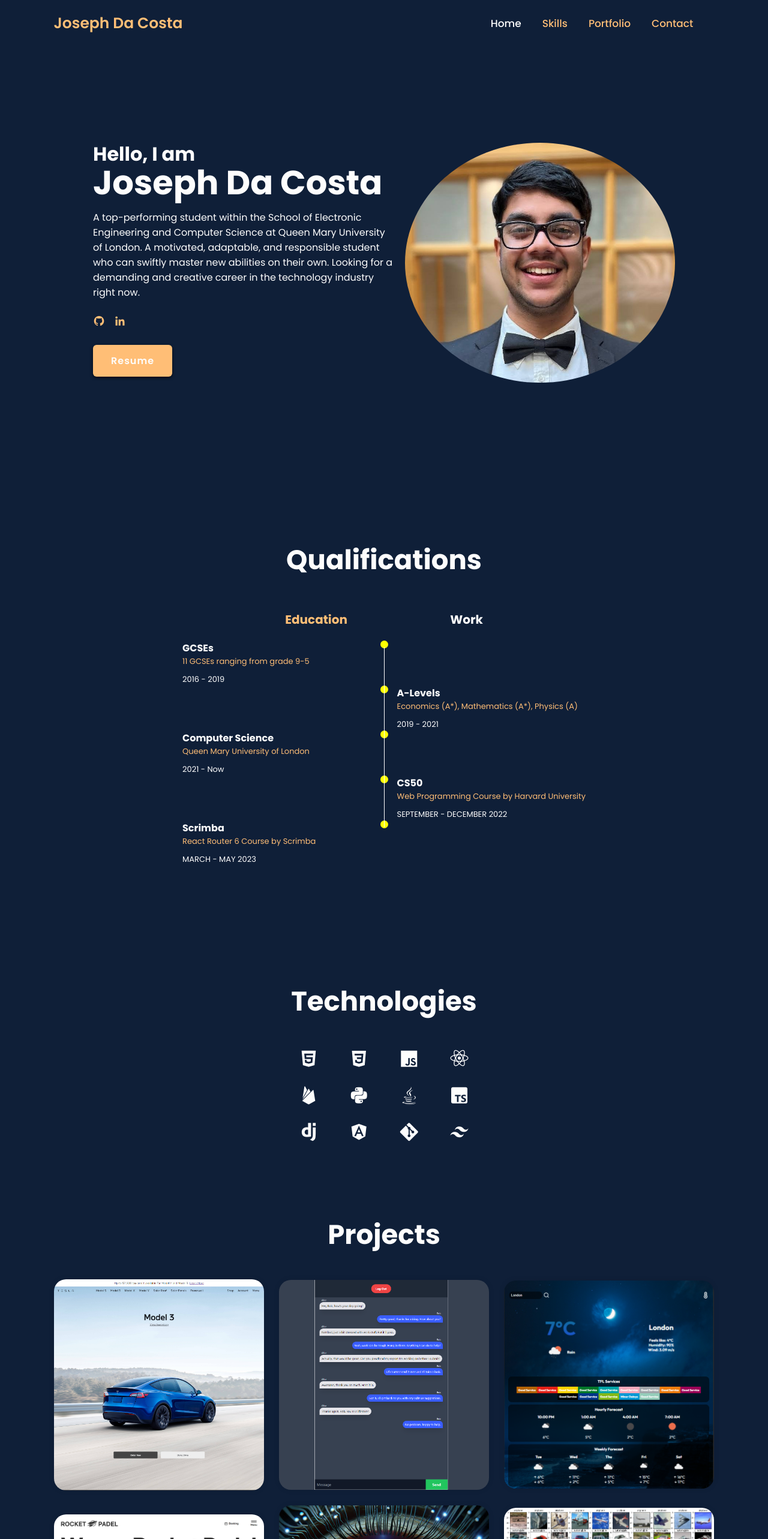
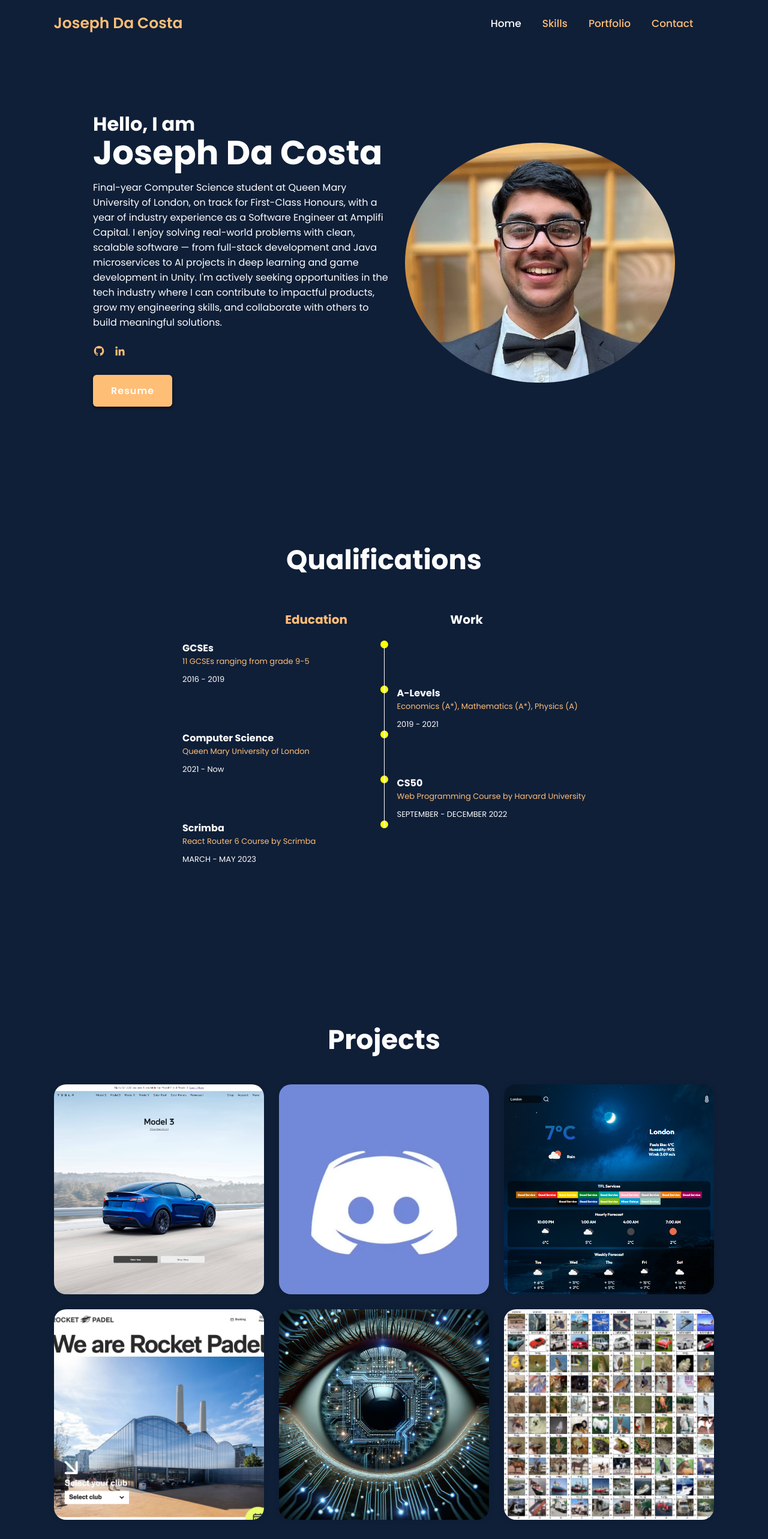
Before and after one commit to JDC05/Portfolio, a React (Create React App) app: page / in a window 1280 px wide. Shown: the top 2566 px of the page at 60% size. Built offline with nearby package versions, Linux system fonts and the light colour scheme.

Commit message:
Minor changes and added project

```diff
--- a/package.json
+++ b/package.json
@@ -7,7 +7,6 @@
     "@testing-library/jest-dom": "^5.16.5",
     "@testing-library/react": "^13.4.0",
     "@testing-library/user-event": "^13.5.0",
-    "boxicons": "^2.1.4",
     "react": "^18.2.0",
     "react-dom": "^18.2.0",
     "react-router-dom": "^6.10.0",
--- a/src/App.css
+++ b/src/App.css
@@ -275,18 +275,17 @@ span {
 
 .portfolio-container .portfolio-box {
   position: relative;
-  display: flex;
   border-radius: 2rem;
-  box-shadow: 0 0 1rem rgba(0,0,0,0.1);
+  box-shadow: 0 0 1rem rgba(0, 0, 0, 0.1);
   overflow: hidden;
+  aspect-ratio: 1 / 1; /* Ensures a perfect square */
 }
 
 .portfolio-box img {
   width: 100%;
-  transition: .5s ease;
-  width: 100%;
   height: 100%;
-  object-fit: cover;
+  object-fit: cover; /* Covers the box without stretching */
+  transition: 0.5s ease;
 }
 
 .portfolio-box .portfolio-layer {
--- a/src/components/Home.jsx
+++ b/src/components/Home.jsx
@@ -9,10 +9,12 @@ export default function Home() {
         <h3>Hello, I am</h3>
         <h1>Joseph Da Costa</h1>
         <p>
-          A top-performing student within the School of Electronic Engineering and Computer Science at Queen Mary
-          University of London. A motivated, adaptable, and responsible student who can swiftly master
-          new abilities on their own. Looking for a demanding and creative career in the technology
-          industry right now.
+        Final-year Computer Science student at Queen Mary University of London, on track for First-Class Honours,
+        with a year of industry experience as a Software Engineer at Amplifi Capital. I enjoy solving real-world
+        problems with clean, scalable software — from full-stack development and Java microservices to AI projects
+        in deep learning and game development in Unity. I'm actively seeking opportunities in the tech industry
+        where I can contribute to impactful products, grow my engineering skills, and collaborate with others
+        to build meaningful solutions.
         </p>
 
         <div className="social-media">
--- a/src/components/Portfolio.jsx
+++ b/src/components/Portfolio.jsx
@@ -3,7 +3,7 @@ import ChatApp from "../public/ChatApp.png"
 import Tesla from "../public/TeslaClone.png"
 import Weatherapp from "../public/WeatherApp.png"
 import Padel from "../public/Padel.png"
-import emotionClassifier from "../public/emotionClassifier.jpeg"
+import EmotionClassifier from "../public/EmotionClassifier.jpeg"
 import CIFAR10 from "../public/CIFAR10.png"
 import finalReport from '../public/Final Report.pdf';
 
@@ -15,17 +15,12 @@ export default function Porfolio() {
                 <div className="portfolio-box">
                     <img src={Tesla} alt=""/>
                     <div className="portfolio-layer">
-                        <h4>Tesla Clone</h4>
+                        <h4>TESLA CLONE</h4>
                         <p>
                         Responsive website that replicates the design and functionality of the official Tesla website,
                         it includes a landing page, product information and car gallery
                         </p>
                         <div className="portfolio-icons">
-                            <div>
-                            <i class='bx bxl-html5' ></i>
-                            <i class='bx bxl-css3' ></i>
-                            <i class='bx bxl-javascript' ></i>
-                            </div>
                             <a href="https://github.com/JDC05/TeslaClone"><i class='bx bx-link-external'></i></a>
                         </div>
                     </div>
@@ -33,35 +28,25 @@ export default function Porfolio() {
                 <div className="portfolio-box">
                     <img src={ChatApp} alt=""/>
                     <div className="portfolio-layer">
-                        <h4>Chat App</h4>
+                        <h4>MERN DISCORD CLONE</h4>
                         <p>
-                        Full-stack chat application which allows users to send real-time messages to other users.
-                        It also includes user authentication using Firebase Authentication.
+                        A real-time Discord clone built with MERN, Firebase Auth, Pusher for live messaging, and
+                        Postman for API testing, featuring channels, DMs, and secure user authentication.
                         </p>
                         <div className="portfolio-icons">
-                            <div>
-                                <i class='bx bxl-react' ></i>
-                                <i class='bx bxl-firebase' ></i>
-                                <i class='bx bxl-tailwind-css' ></i>
-                            </div>
-                            <a href="https://github.com/JDC05/ChatApp"><i class='bx bx-link-external'></i></a>
+                            <a href="https://github.com/JDC05/DiscordClone"><i class='bx bx-link-external'></i></a>
                         </div>
                     </div>
                 </div>
                 <div className="portfolio-box">
                     <img src={Weatherapp} alt=""/>
                     <div className="portfolio-layer">
-                        <h4>Weather App</h4>
+                        <h4>WEATHER APP</h4>
                         <p>
                         Created a weather app for university students using APIs from weather and TFL.
                         Allows users to check weather and transport info for their location.
                         </p>
                         <div className="portfolio-icons">
-                            <div>
-                                <i class='bx bxl-html5' ></i>
-                                <i class='bx bxl-css3' ></i>
-                                <i class='bx bxl-react' ></i>
-                            </div>
                             <a href="https://github.com/JDC05/weather-app"><i class='bx bx-link-external'></i></a>
                         </div>
                     </div>
@@ -69,23 +54,20 @@ export default function Porfolio() {
                 <div className="portfolio-box">
                     <img src={Padel} alt=""/>
                     <div className="portfolio-layer">
-                        <h4>Web Scraper</h4>
+                        <h4>WEB SCRAPER</h4>
                         <p>
                         Created a script which automates checking for available booking slots at Rocket Padel Ilford using Puppeteer
                         It scans availability for the next 7 days and logs open time slots in a structured format.
                         </p>
                         <div className="portfolio-icons">
-                            <div>
-                                <i class='bx bxl-javascript' ></i>
-                            </div>
                             <a href="https://github.com/JDC05/Scraper"><i class='bx bx-link-external'></i></a>
                         </div>
                     </div>
                 </div>
                 <div className="portfolio-box">
-                    <img src={emotionClassifier} alt=""/>
+                    <img src={EmotionClassifier} alt=""/>
                     <div className="portfolio-layer">
-                        <h4>Final Year Project</h4>
+                        <h4>FINAL YEAR PROJECT</h4>
                         <p>
                         This project developed an AI system that classifies human emotions by analyzing eye movement patterns
                         (fixations, saccades) and pupil dilation using a bidirectional LSTM model, achieving 75% accuracy.
@@ -103,15 +85,12 @@ export default function Porfolio() {
                 <div className="portfolio-box">
                     <img src={CIFAR10} alt=""/>
                     <div className="portfolio-layer">
-                        <h4>CIFAR-10_Classification</h4>
+                        <h4>CIFAR-10_CLASSIFICATION</h4>
                         <p>
                         A PyTorch implementation of a custom neural network architecture for CIFAR-10 image classification,
                         featuring attention mechanisms and data augmentation.
                         </p>
                         <div className="portfolio-icons">
-                            <div>
-                                <i class='bx bxl-python'></i>
-                            </div>
                             <a href="https://github.com/JDC05/CIFAR-10_Classification"><i class='bx bx-link-external'></i></a>
                         </div>
                     </div>
--- a/src/components/Skills.jsx
+++ b/src/components/Skills.jsx
@@ -163,24 +163,6 @@ export default function Skills() {
                 </div>
 
             </div>
-            <div className="technology-content">
-                <h2 className="heading">Technologies</h2>
-                <div className="technologies">
-                    <i class='bx bxl-html5' ></i>
-                    <i class='bx bxl-css3' ></i>
-                    <i class='bx bxl-javascript' ></i>
-                    <i class='bx bxl-react' ></i>
-                    <i class='bx bxl-firebase' ></i>
-                    <i class='bx bxl-python' ></i>
-                    <i class='bx bxl-java' ></i>
-                    <i class='bx bxl-typescript' ></i>
-                    <i class='bx bxl-django' ></i>
-                    <i class='bx bxl-angular' ></i>
-                    <i class='bx bxl-git' ></i>
-                    <i class='bx bxl-tailwind-css' ></i>
-                </div>
-
-            </div>
         </section>
     )
 }
```
Also changed, not shown: src/public/ChatApp.png, 1 other file (tests, documents, lock files or other folders).
